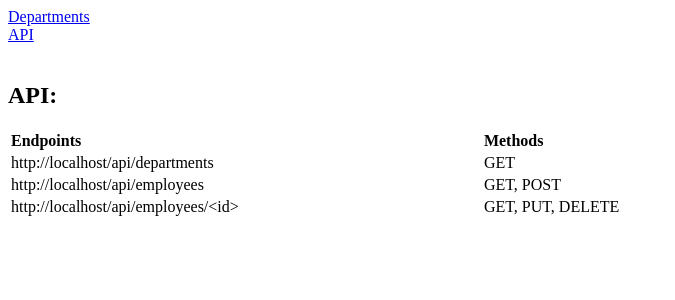
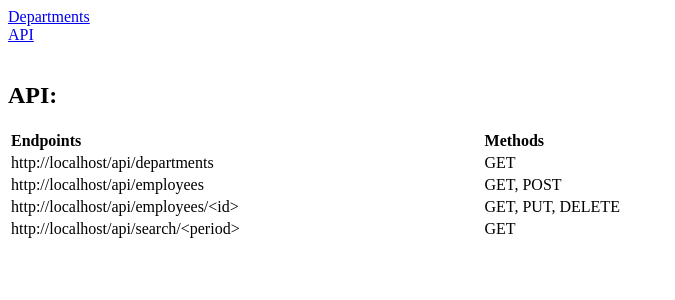
Before and after one commit to okslisovska/department-project, a Flask app: page /api in a window 1280 px wide. Shown: the top 300 px of the page, without its empty margins (0-675 px from the left). Run offline with Flask 2, Linux system fonts and the light colour scheme.

Commit message:
add search employee by birthday functionality

```diff
--- a/app/main.py
+++ b/app/main.py
@@ -3,7 +3,9 @@ from flask import Blueprint, request, url_for, render_template, jsonify
 
 
 bp = Blueprint('main', __name__)
-ENDPOINTS = [('departments', 'GET'), ('employees', 'GET, POST'), ('employees/<id>', 'GET, PUT, DELETE')]
+
+ENDPOINTS = [('departments', 'GET'), ('employees', 'GET, POST'),\
+             ('employees/<id>', 'GET, PUT, DELETE'), ('search/<period>', 'GET')]
 
 
 def resp_json(endpoint, method='GET', data=None):
@@ -49,3 +51,14 @@ def create_employee():
         resp = resp_json('api.create_employee', method='POST', data=data)
         return render_template('add.html', message=resp["message"])
     return render_template('add.html', message="")
+
+
+@bp.route('/search', methods=['GET', 'POST'])
+def search_by_birthday():
+    employees = []
+    if request.method == 'POST':
+        period = request.form['from'] + request.form['till']
+        api_url = request.host_url.rstrip('/') + \
+                  url_for('api.search_by_birthday', period=period)
+        employees = requests.get(api_url).json()
+    return render_template('search.html', employees=employees)
--- a/app/templates/department.html
+++ b/app/templates/department.html
@@ -22,4 +22,8 @@
     <div>
         <a href="{{ url_for('main.create_employee') }}">Add an employee</a>
     </div>
+     <br>
+    <div>
+        <a href="{{ url_for('main.search_by_birthday') }}">Search an employee by birthday</a>
+    </div>
 {% endblock %}
--- a/app/templates/departments.html
+++ b/app/templates/departments.html
@@ -19,4 +19,8 @@
     <div>
         <a href="{{ url_for('main.create_employee') }}">Add an employee</a>
     </div>
+     <br>
+    <div>
+        <a href="{{ url_for('main.search_by_birthday') }}">Search an employee by birthday</a>
+    </div>
 {% endblock %}
```
Also changed, not shown: app/api.py (+8 -1 lines), app/templates/search.html (added, +36 -0 lines).
